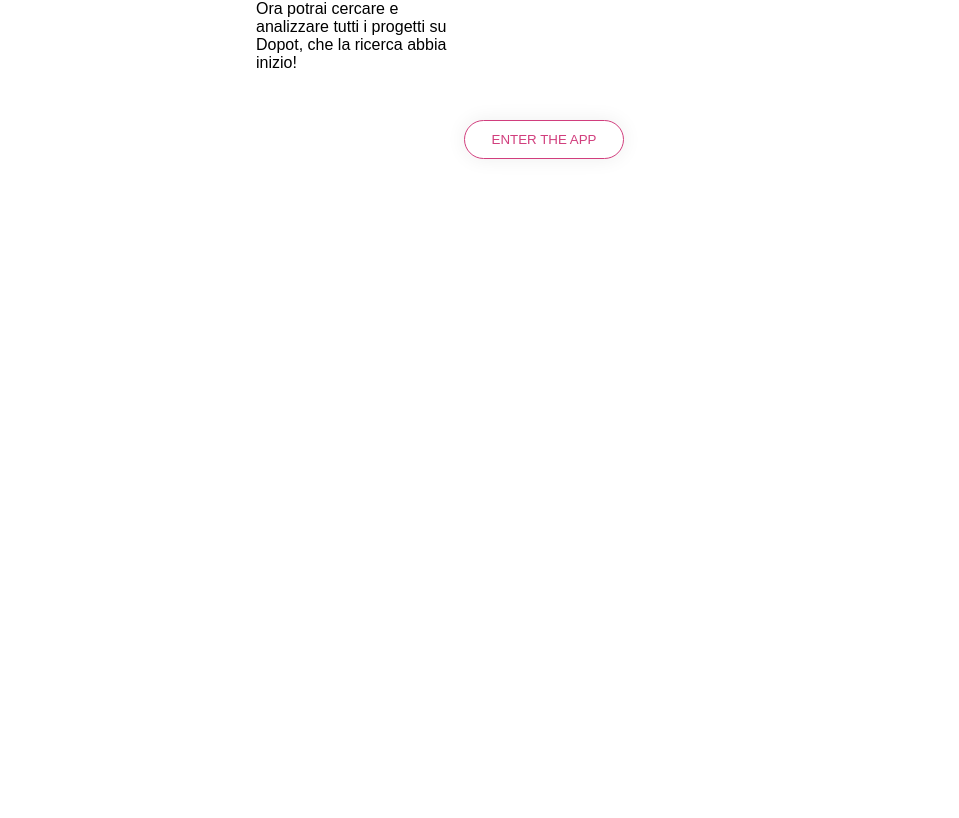
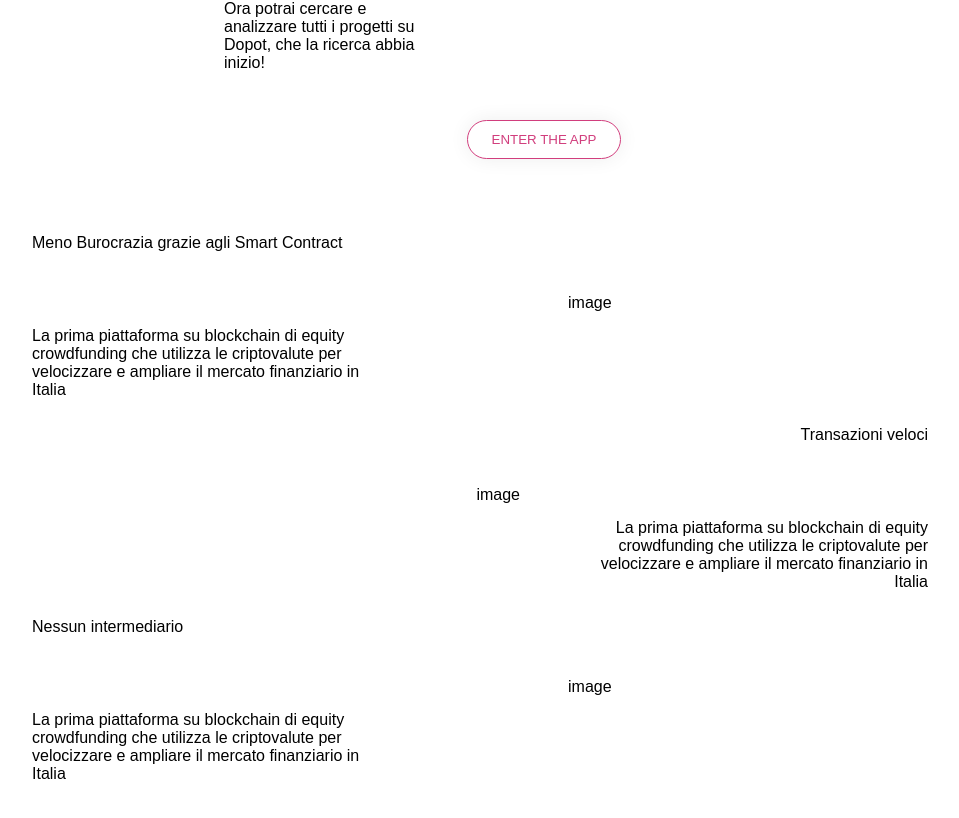
Before and after one commit to OLEARI-FILIPPO/StaticDopot, a React (Create React App) app in the folder Dopot.fi - REACT/dopot.fi/: page /home in a window 1280 px wide. Shown: the part 1720-2538 px from the top of the page, without its empty margins (96-1055 px from the left). Built offline with nearby package versions, Linux system fonts and the light colour scheme.

Commit message:
services

```diff
--- a/Dopot.fi - REACT/dopot.fi/src/Pages/Home.js
+++ b/Dopot.fi - REACT/dopot.fi/src/Pages/Home.js
@@ -92,7 +92,45 @@ function Home() {
 
             <section>
                 <div className='services'>
-
+                    {/* SERVICE 1 */}
+                    <div className='service'>
+                        <div className='s-title'>
+                            Meno Burocrazia grazie agli Smart Contract
+                        </div>
+                        <div className='s-subtitle'>
+                            La prima piattaforma su blockchain di equity crowdfunding che utilizza le
+                            criptovalute per velocizzare e ampliare il mercato finanziario in Italia
+                        </div>
+                        <div className='s-image'>
+                            image
+                        </div>
+                    </div>
+                    {/* SERVICE 2 */}
+                    <div className='service inverse'>
+                        <div className='s-title'>
+                            Transazioni veloci
+                        </div>
+                        <div className='s-subtitle'>
+                            La prima piattaforma su blockchain di equity crowdfunding che utilizza le
+                            criptovalute per velocizzare e ampliare il mercato finanziario in Italia
+                        </div>
+                        <div className='s-image'>
+                            image
+                        </div>
+                    </div>
+                    {/* SERVICE 3 */}
+                    <div className='service'>
+                        <div className='s-title'>
+                            Nessun intermediario
+                        </div>
+                        <div className='s-subtitle'>
+                            La prima piattaforma su blockchain di equity crowdfunding che utilizza le
+                            criptovalute per velocizzare e ampliare il mercato finanziario in Italia
+                        </div>
+                        <div className='s-image'>
+                            image
+                        </div>
+                    </div>
                 </div>
             </section>
 
--- a/Dopot.fi - REACT/dopot.fi/src/Styles/ComponentStyle.css
+++ b/Dopot.fi - REACT/dopot.fi/src/Styles/ComponentStyle.css
@@ -16,7 +16,6 @@
     outline: none;
     border: 1px solid var(--btn-secondary);
     animation: background-image 0.3s ease-in-out;
-    width: 10rem;
 }
 
 .button:hover,
--- a/Dopot.fi - REACT/dopot.fi/src/Styles/Home.css
+++ b/Dopot.fi - REACT/dopot.fi/src/Styles/Home.css
@@ -70,7 +70,7 @@
 .functionalities p{margin-bottom: 3rem;}
 .functions{
     max-width: calc(5vw + 20rem);
-    margin-left: 10rem;
+    margin: 0 10vw;
 }
 
 .function{
@@ -96,6 +96,32 @@ section{
     min-height: 50vh;
 }
 
+.services{
+    margin: 0vw 10vw;
+}
+.service {
+    display: grid;
+    grid-template-columns: repeat(2, 1fr);
+    grid-template-rows: repeat(2, 1fr);
+    grid-column-gap: 3rem;
+    grid-row-gap: 3rem;
+    align-items: center;
+}
+.service.inverse{
+    text-align: right;
+}
+
+.inverse .s-title   { grid-area: 1 / 2 / 2 / 3; }
+.inverse .s-subtitle{ grid-area: 2 / 2 / 3 / 3; }
+.inverse .s-image   { grid-area: 1 / 1 / 3 / 2; }
+
+.s-title    { grid-area: 1 / 1 / 2 / 2; }
+.s-subtitle { grid-area: 2 / 1 / 3 / 2; }
+.s-image    { grid-area: 1 / 2 / 3 / 3; }
+
+.s-title, .s-subtitle{
+    margin-right: 10vw;
+}
 
 
 /*MOBILE*/
```
Also changed, not shown: 1 other file (tests, documents, lock files or other folders).
